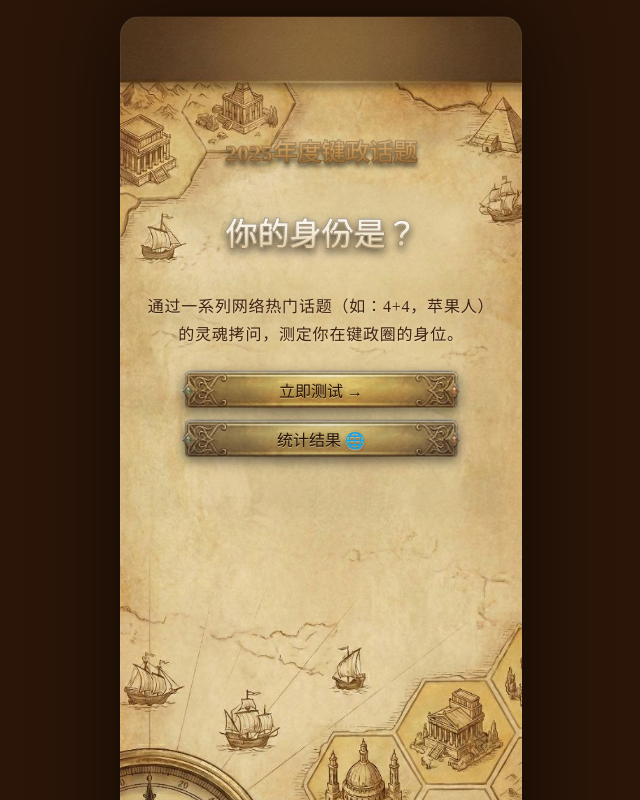
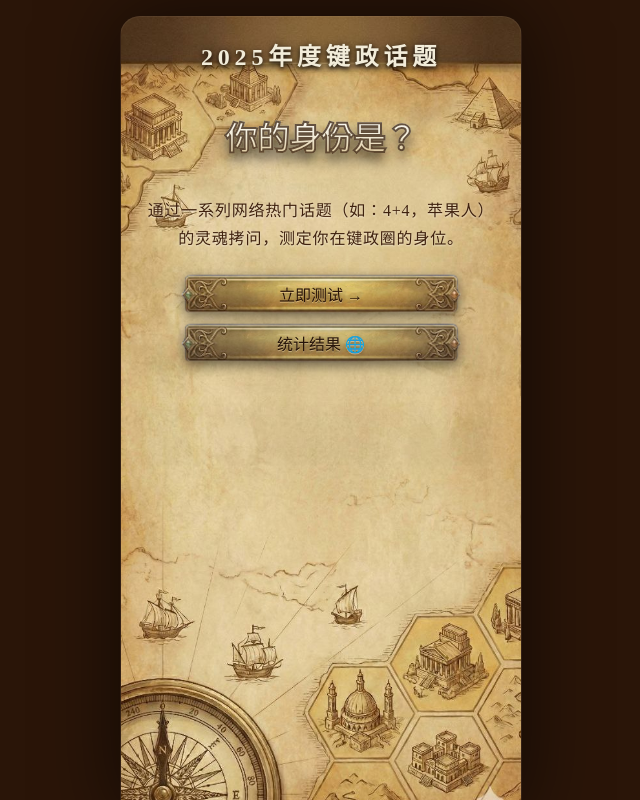
Before and after one commit to heizmoon/internetMemeIdeologyTest, a Next.js app: page / in a window 1280 px wide. Shown: the whole page, without its empty margins (319-959 px from the left). Built offline with nearby package versions, Linux system fonts and the light colour scheme.

Commit message:
优化标题显示

```diff
--- a/src/app/page.tsx
+++ b/src/app/page.tsx
@@ -4,31 +4,31 @@ import { Settings2 } from 'lucide-react';
 export default function Home() {
   return (
     <main
-      className="min-h-[100dvh] relative flex flex-col items-center pt-[12vh] px-6 overflow-x-hidden selection:bg-[#a8824f]/30"
+      className="min-h-[100dvh] relative flex flex-col items-center pt-2 md:pt-4 px-6 overflow-x-hidden selection:bg-[#a8824f]/30"
     >
-      {/* Top Header */}
-      <div className="relative text-center">
+      {/* Top Header Section - Align with dark banner area of background */}
+      <div className="w-full h-12 md:h-16 flex items-center justify-center relative z-20 mb-10">
         <h2
-          className="text-2xl md:text-3xl font-serif font-black tracking-widest bg-gradient-to-b from-[#e3caa2] via-[#c69a5a] to-[#805a30] bg-clip-text text-transparent"
-          style={{ WebkitTextStroke: '1px rgba(92, 60, 30, 0.4)', filter: 'drop-shadow(0px 4px 2px rgba(0,0,0,0.5))' }}
+          className="text-xl md:text-2xl font-serif font-black tracking-[0.2em] text-[#f2ecd9] drop-shadow-lg"
+          style={{ textShadow: '0 2px 4px rgba(0,0,0,0.8), 0 0 10px rgba(0,0,0,0.4)' }}
         >
           2025年度键政话题
         </h2>
       </div>
 
-      {/* Main Title */}
-      <div className="relative mt-8 text-center">
+      {/* Main Title - Hero Section */}
+      <div className="relative mt-2 text-center z-10">
         <h1
           className="text-5xl md:text-7xl font-serif font-black tracking-widest text-transparent bg-clip-text bg-gradient-to-b from-[#ffffff] via-[#f2ecd9] to-[#d6bc8b]"
-          style={{ WebkitTextStroke: '1px rgba(92, 60, 30, 0.5)', filter: 'drop-shadow(0px 4px 4px rgba(0,0,0,0.6))' }}
+          style={{ WebkitTextStroke: '2px rgba(62, 40, 20, 0.8)', filter: 'drop-shadow(0px 8px 6px rgba(0,0,0,0.5))' }}
         >
           你的身份是？
         </h1>
       </div>
 
       {/* Description */}
-      <div className="mt-8 max-w-[85vw] md:max-w-md text-center z-10 w-full flex justify-center">
-        <p className="font-serif text-[#3f210d] text-base md:text-lg font-bold leading-[1.8] tracking-wide" style={{ textShadow: '0 1px 2px rgba(255,255,255,0.4)', letterSpacing: '0.05em' }}>
+      <div className="mt-10 max-w-[85vw] md:max-w-md text-center z-10 w-full flex justify-center">
+        <p className="font-serif text-[#3f210d] text-lg md:text-xl font-black leading-[1.8] tracking-wide" style={{ textShadow: '0 1px 2px rgba(255,255,255,0.6)', letterSpacing: '0.05em' }}>
           通过一系列网络热门话题（如：4+4，苹果人）<br />
           的灵魂拷问，测定你在键政圈的身位。
         </p>
--- a/src/app/quiz/page.tsx
+++ b/src/app/quiz/page.tsx
@@ -4,12 +4,18 @@ import { TEST_CONFIG } from '@/lib/config';
 export default function QuizPage() {
   return (
     <main
-      className="min-h-[100dvh] relative py-10 px-6 selection:bg-[#a8824f]/30"
+      className="min-h-[100dvh] relative pt-2 md:pt-4 px-6 selection:bg-[#a8824f]/30"
     >
-      <div className="max-w-3xl mx-auto mb-8 text-center relative z-10">
-        <h1 className="text-3xl md:text-4xl font-black font-serif text-[#2a1508] tracking-wider" style={{ textShadow: '0 1px 2px rgba(255,255,255,0.6)' }}>
+      <div className="w-full h-12 md:h-16 flex items-center justify-center relative z-10 mb-8">
+        <h1
+          className="text-xl md:text-2xl font-serif font-black tracking-[0.2em] text-[#f2ecd9] drop-shadow-lg"
+          style={{ textShadow: '0 2px 4px rgba(0,0,0,0.8), 0 0 10px rgba(0,0,0,0.4)' }}
+        >
           {TEST_CONFIG.title}
         </h1>
+      </div>
+
+      <div className="max-w-3xl mx-auto mb-8 text-center relative z-10">
         <p className="mt-3 font-serif text-[#3f210d] font-bold tracking-wide" style={{ textShadow: '0 1px 1px rgba(255,255,255,0.5)' }}>
           {TEST_CONFIG.description}
         </p>
--- a/src/app/stats/page.tsx
+++ b/src/app/stats/page.tsx
@@ -52,12 +52,18 @@ export default function StatsPage() {
 
   return (
     <div
-      className="min-h-[100dvh] relative py-12 px-8 selection:bg-[#a8824f]/30"
+      className="min-h-[100dvh] relative pt-2 md:pt-4 px-8 selection:bg-[#a8824f]/30"
     >
-      <div className="max-w-[460px] mx-auto relative z-10 flex flex-col items-center">
-        <h1 className="text-3xl font-black font-serif text-[#2a1508] mb-8 tracking-widest text-center" style={{ textShadow: '0 1px 2px rgba(255,255,255,0.6)' }}>
+      <div className="w-full h-12 md:h-16 flex items-center justify-center relative z-20 mb-8">
+        <h1
+          className="text-xl md:text-2xl font-serif font-black tracking-[0.2em] text-[#f2ecd9] drop-shadow-lg text-center px-4"
+          style={{ textShadow: '0 2px 4px rgba(0,0,0,0.8), 0 0 10px rgba(0,0,0,0.4)' }}
+        >
           {loading ? '正在加载统计数据...' : `全网统计数据 (共 ${stats?.total || 0} 人)`}
         </h1>
+      </div>
+
+      <div className="max-w-[460px] mx-auto relative z-10 flex flex-col items-center">
 
         <div className="w-full bg-[#fdf6e3]/40 border border-[#8b6c45]/20 rounded-2xl p-6 mb-8 shadow-sm min-h-[300px] flex flex-col">
           {loading ? (
```
